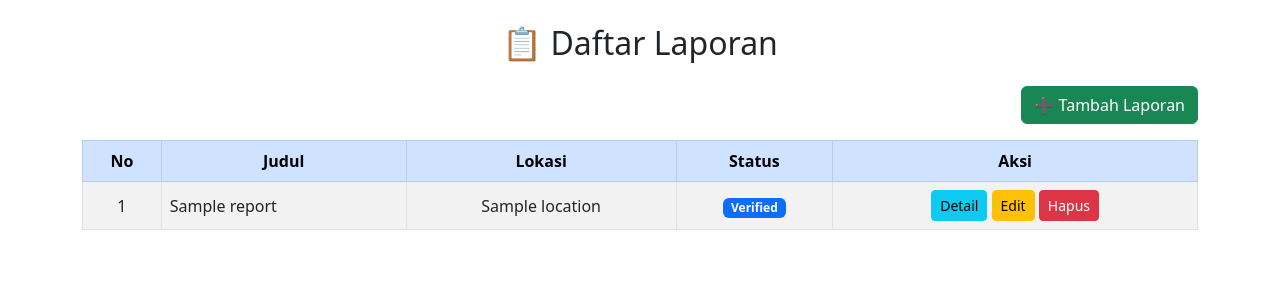
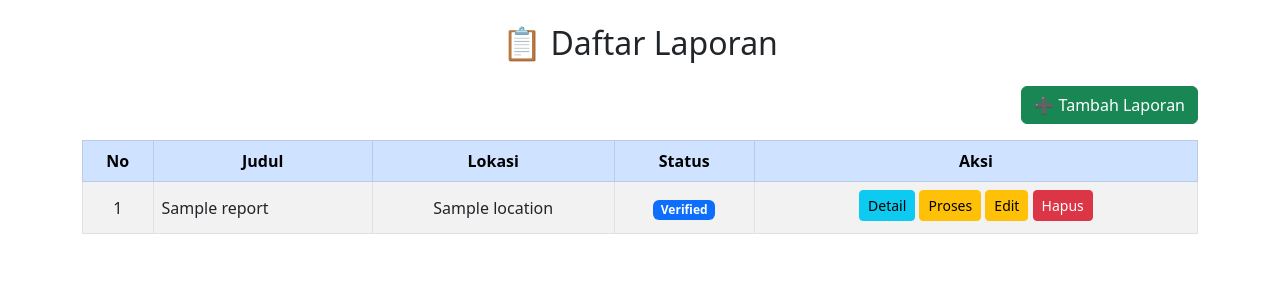
Before and after one commit to IET-Polinela/project-2026-adeirmasari, a Django app: template iet_24782067_2026/main_app/templates/main_app/report_list.html in a window 1280 px wide. Shown: the part 56-356 px from the top of the page. Run offline with Django 5.2, Linux system fonts and the light colour scheme; the template is opened without the code that fills it: most values are stand-ins (such as "Sample title", 1, 10 or a date in 2020).

Commit message:
Lab5_Conditional workflow action & status badge

```diff
--- a/iet_24782067_2026/main_app/templates/main_app/report_list.html
+++ b/iet_24782067_2026/main_app/templates/main_app/report_list.html
@@ -26,31 +26,81 @@
             {% for report in reports %}
             <tr>
                 <td>{{ forloop.counter }}</td>
-                <td class="text-start">{{ report.title }}</td>
+
+                <td class="text-start">
+                    {{ report.title }}
+                </td>
+
                 <td>{{ report.location }}</td>
+
+                <!-- STATUS BADGE -->
                 <td>
                     {% if report.status == 'REPORTED' %}
                         <span class="badge bg-secondary">Reported</span>
                     {% elif report.status == 'VERIFIED' %}
                         <span class="badge bg-primary">Verified</span>
                     {% elif report.status == 'IN_PROGRESS' %}
-                        <span class="badge bg-warning">In Progress</span>
+                        <span class="badge bg-warning text-dark">In Progress</span>
                     {% else %}
                         <span class="badge bg-success">Resolved</span>
                     {% endif %}
                 </td>
+
+                <!-- AKSI + WORKFLOW -->
                 <td>
-                    <a href="{% url 'report_detail' report.id %}" class="btn btn-info btn-sm">
+                    <!-- DETAIL -->
+                    <a href="{% url 'report_detail' report.id %}"
+                       class="btn btn-info btn-sm mb-1">
                         Detail
                     </a>
-                    <a href="{% url 'update_report' report.id %}" class="btn btn-warning btn-sm">
+
+                    <!-- WORKFLOW (HIDE METHOD) -->
+                    {% if report.status == 'REPORTED' %}
+                        <form method="POST"
+                              action="{% url 'update_status' report.id %}"
+                              class="d-inline">
+                            {% csrf_token %}
+                            <input type="hidden" name="status" value="VERIFIED">
+                            <button class="btn btn-primary btn-sm mb-1">
+                                Verifikasi
+                            </button>
+                        </form>
+
+                    {% elif report.status == 'VERIFIED' %}
+                        <form method="POST"
+                              action="{% url 'update_status' report.id %}"
+                              class="d-inline">
+                            {% csrf_token %}
+                            <input type="hidden" name="status" value="IN_PROGRESS">
+                            <button class="btn btn-warning btn-sm mb-1">
+                                Proses
+                            </button>
+                        </form>
+
+                    {% elif report.status == 'IN_PROGRESS' %}
+                        <form method="POST"
+                              action="{% url 'update_status' report.id %}"
+                              class="d-inline">
+                            {% csrf_token %}
+                            <input type="hidden" name="status" value="RESOLVED">
+                            <button class="btn btn-success btn-sm mb-1">
+                                Selesai
+                            </button>
+                        </form>
+                    {% endif %}
+
+                    <!-- EDIT & DELETE -->
+                    <a href="{% url 'update_report' report.id %}"
+                       class="btn btn-warning btn-sm mb-1">
                         Edit
                     </a>
-                    <a href="{% url 'delete_report' report.id %}" class="btn btn-danger btn-sm">
+                    <a href="{% url 'delete_report' report.id %}"
+                       class="btn btn-danger btn-sm mb-1">
                         Hapus
                     </a>
                 </td>
             </tr>
+
             {% empty %}
             <tr>
                 <td colspan="5" class="fst-italic text-center">
```
Also changed, not shown: iet_24782067_2026/main_app/templates/main_app/add_report.html (+10 -2 lines), iet_24782067_2026/main_app/templates/main_app/update_report.html (+10 -2 lines).
